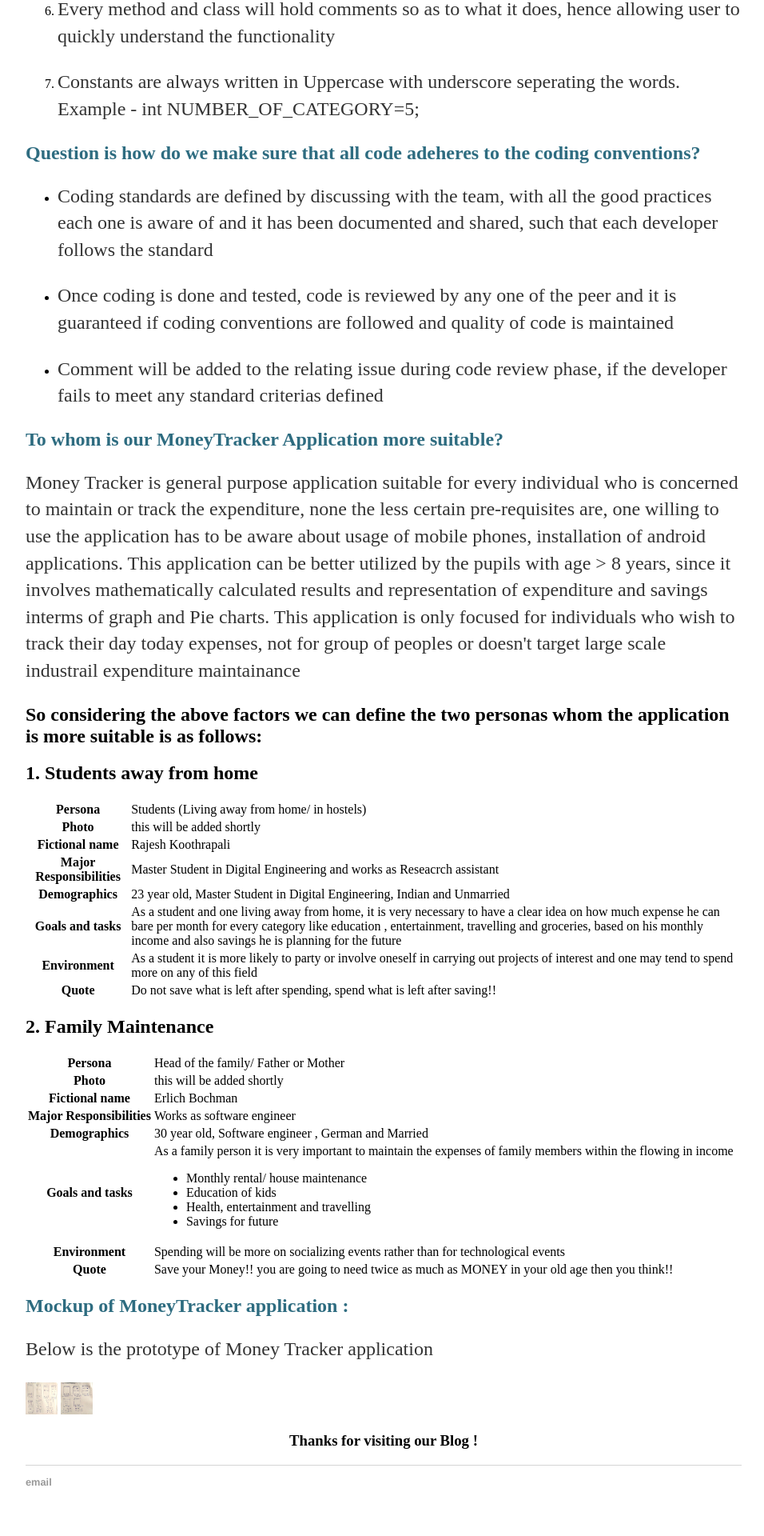
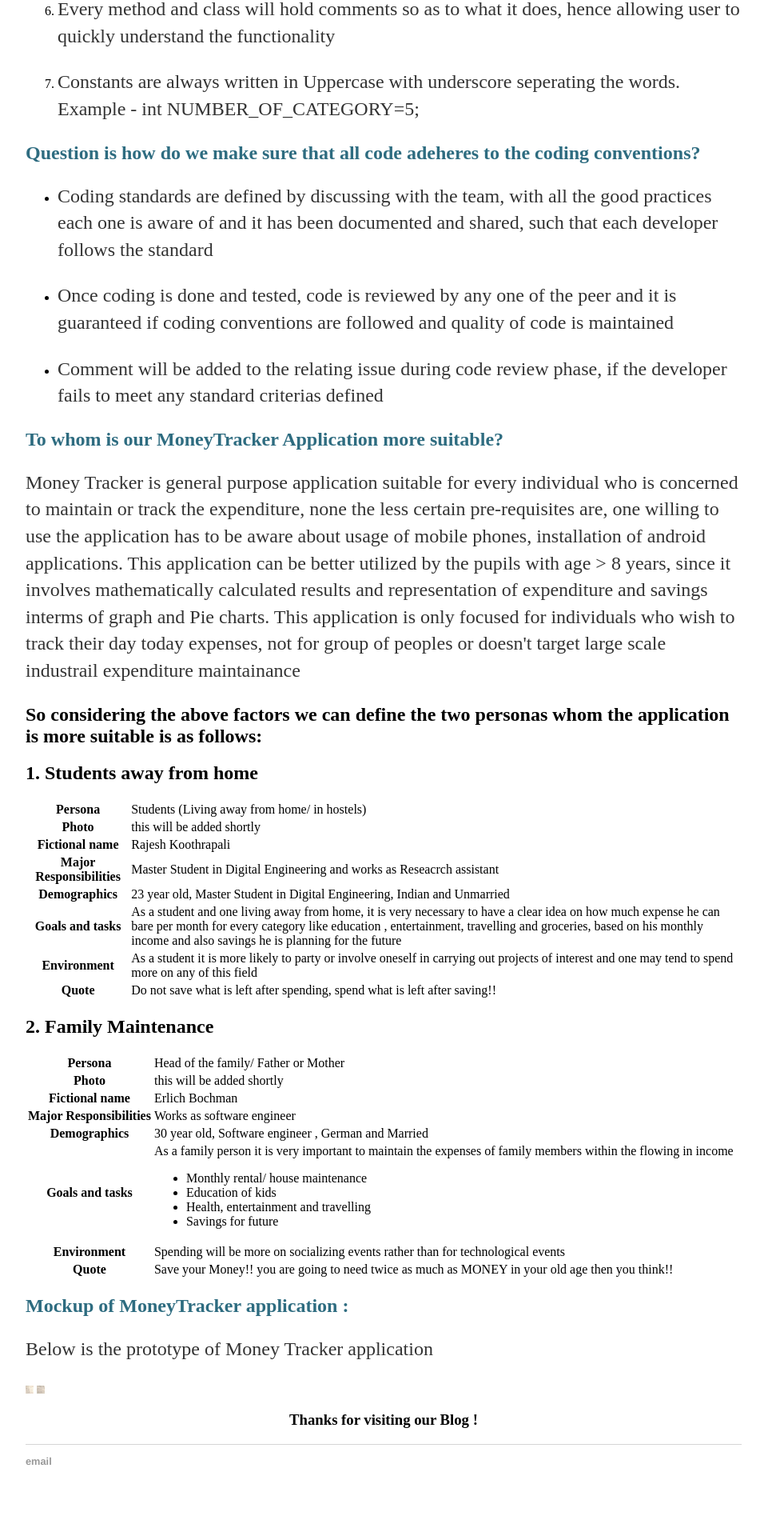
Before and after one commit to vinoth789/Money-tracker, a Jekyll site: the page built from docs/_posts/2017-06-04-ImplementationAndUIDesign.md, in a window 1280 px wide. Shown: the part 1328-3248 px from the top of the page at 80% size, without its empty margins (160-1116 px from the left). Built offline with Jekyll 4.4.1, drawn with Linux system fonts in a browser that asks for light colours; our own code applies the rules of GitHub Pages for plain Markdown files; after the commit the page ends 3222 px from its top, so only the background shows below that.

Commit message:
Create 2017-06-04-ImplementationAndUIDesign.md

```diff
--- a/docs/_posts/2017-06-04-ImplementationAndUIDesign.md
+++ b/docs/_posts/2017-06-04-ImplementationAndUIDesign.md
@@ -132,9 +132,9 @@
 <h2 style="color: #2e6c80;">Mockup of MoneyTracker application :</h2>
 <p>Below is the prototype of Money Tracker application </p>
 
-<img style="align:center; height:40px; width:40px;" src="/isee2017-codecrunch/images/TransactionPaperMockUp.jpg" alt="TransactionPaperMockUp.jpg"/>
+<img style="align:center; height:10px; width:10px;" src="/isee2017-codecrunch/images/TransactionPaperMockUp.jpg" alt="TransactionPaperMockUp.jpg"/>
 
- <img style="align:center; height:40px; width:40px;" src="/isee2017-codecrunch/images/EnableLogin.jpg" alt="EnableLogin.jpg"/>
+ <img style="align:center; height:10px; width:10px;" src="/isee2017-codecrunch/images/EnableLogin.jpg" alt="EnableLogin.jpg"/>
 
 
 <h3 style="color: #000000; text-align:center;">Thanks for visiting our Blog !</h3>
```
